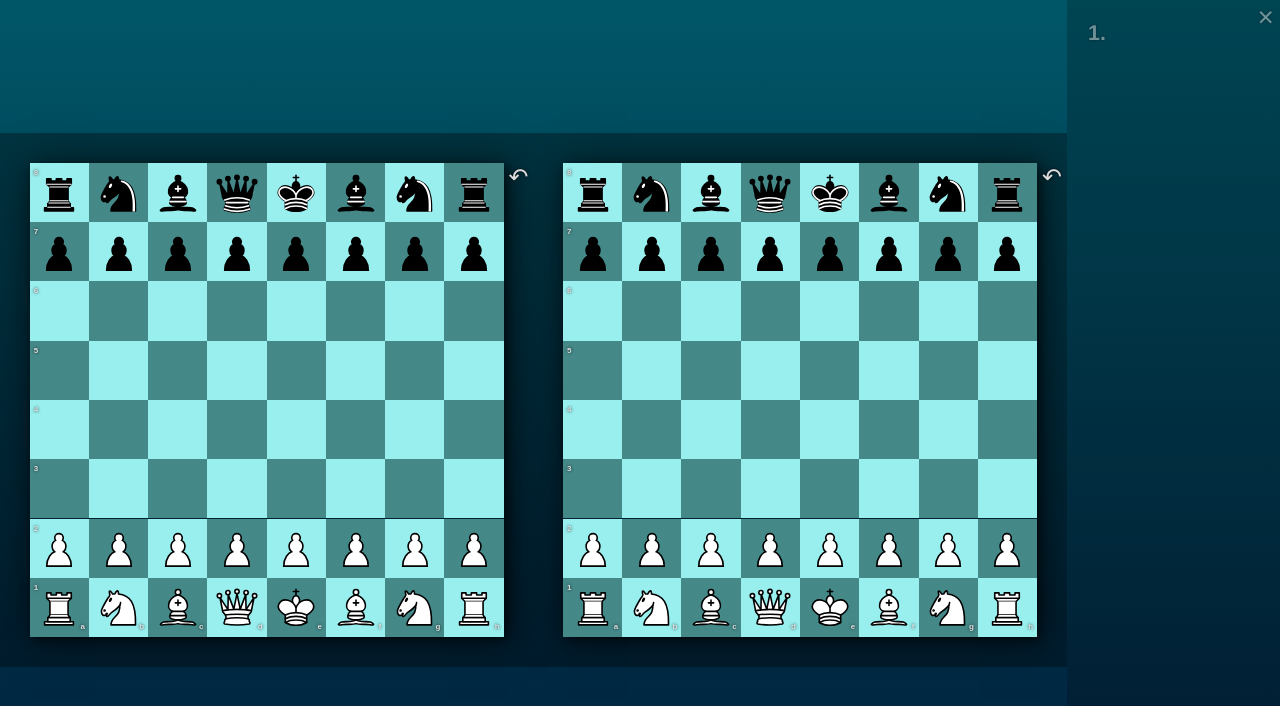
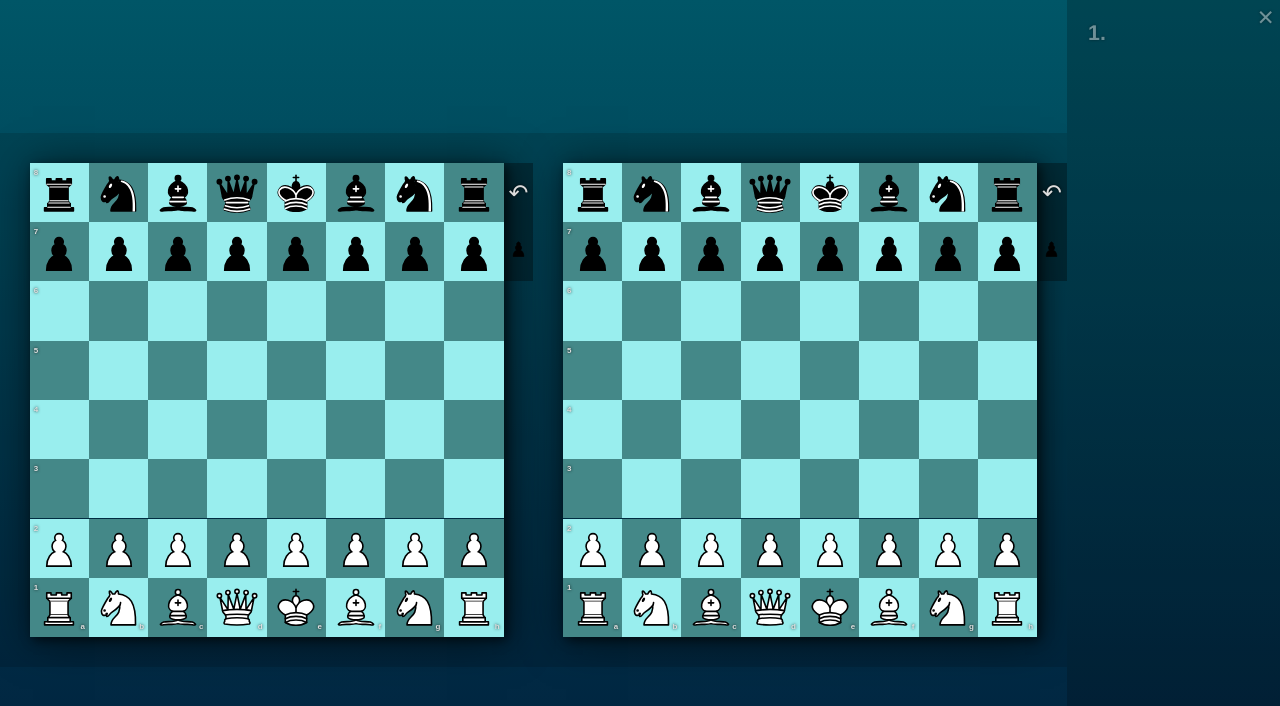
Before and after one commit to philer/phichess, a Svelte app: page / in a window 1280 px wide. Shown: the top 706 px of the page. Built offline with nearby package versions, Linux system fonts and the light colour scheme.

Commit message:
implement board rotation

```diff
--- a/src/Chessboard.svelte
+++ b/src/Chessboard.svelte
@@ -1,14 +1,15 @@
 <script lang="ts">
   import PieceIcon from "./PieceIcon.svelte";
-import {
+  import {
     applyMove, type Game,
     type MoveInput,
     requiresPromotion,
     type Square,
-    squares } from "./chess"
+    squares,
+  } from "./chess"
 
   export let game: Game
-  export let flipped: boolean = false
+  export let asWhite: boolean = true
   export let showCoordinates: boolean = true
 
   let selectedSquare: Square | undefined = undefined
@@ -87,8 +88,8 @@ import {
   on:mouseup={draggingFromSquare && handleMouseup}
 />
 
-<div class="board" class:flipped>
-  {#each flipped ? squares : squares.toReversed() as square, idx (`${square}${board[square] || ""}`)}
+<div class="board" class:asWhite>
+  {#each asWhite ? squares.toReversed() : squares as square, idx (`${square}${board[square] || ""}`)}
     {@const piece = board[square]}
     {@const isLight = (idx + ~~(idx / 8)) % 2 > 0}
     <div
@@ -105,10 +106,10 @@ import {
       tabindex="0"
     >
       {#if showCoordinates}
-        {#if square[1] === (flipped ? "8" : "1")}
+        {#if square[1] === (asWhite ? "1" :  "8")}
           <div class="file">{square[0]}</div>
         {/if}
-        {#if square[0] === (flipped ? "h" : "a")}
+        {#if square[0] === (asWhite ? "a" :  "h")}
           <div class="rank">{square[1]}</div>
         {/if}
       {/if}
@@ -145,7 +146,7 @@ import {
 
     box-shadow: 3px 3px 10px #0009, 3px 3px 40px #0009;
 
-  // &.flipped {
+  // &.asWhite {
   //   transform: rotate(90deg);
   //   > .square {
   //     transform: rotate(-90deg);
--- a/src/Perspective.svelte
+++ b/src/Perspective.svelte
@@ -1,34 +1,38 @@
 <script lang="ts">
-  import { type Game } from "./chess"
+  import { type Color, type Game } from "./chess"
   import Chessboard from "./Chessboard.svelte"
   import PieceIcon from "./PieceIcon.svelte"
   import { partition } from "./util"
 
   export let game: Game
 
-  let flipped = false
+  let rotate = 0
+  let asWhite = true
 
   $: [whiteGraveyard, blackGraveyard] = partition(([color]) => color === "w", game.graveyard)
 </script>
 
-<div class="perspective">
+<div class="perspective" style:transform={`rotate(${rotate}deg)`}>
   <div class="graveyard">
     <div>
-      {#each flipped ? blackGraveyard : whiteGraveyard as piece, idx (idx + piece)}
+      {#each whiteGraveyard as piece, idx (idx + piece)}
         <PieceIcon {piece} />
       {/each}
     </div>
     <div>
-      {#each flipped ? whiteGraveyard : blackGraveyard as piece, idx (idx + piece)}
+      {#each blackGraveyard as piece, idx (idx + piece)}
         <PieceIcon {piece} />
       {/each}
     </div>
   </div>
 
-  <Chessboard bind:game {flipped} />
+  <Chessboard bind:game {asWhite} />
 
   <div class="tools">
-    <button on:click={() => flipped = !flipped}>↶</button>
+    <button on:click={() => rotate += 90}>↶</button>
+    <button on:click={() => asWhite = !asWhite}>
+      <PieceIcon piece={asWhite ? "b" : "w"} />
+    </button>
   </div>
 </div>
 
@@ -42,19 +46,19 @@
     height: var(--perspective-size);
     padding: var(--frame-size) 0;
 
-    // transform: rotate(90deg);
+    transform: rotate(0deg);
+    transition: 0.5s transform;
 
     display: flex;
     align-items: stretch;
     justify-content: stretch;
 
-    background: #0005;
+    background: #0002;
   }
 
   .graveyard,
   .tools,
   .graveyard > div {
-    padding: 0 0.5rem;
     width: calc(.5 * var(--square-size));
     font-size: calc(.4 * var(--square-size));
 
@@ -68,4 +72,10 @@
   .graveyard {
     justify-content: space-between;
   }
+  button {
+    appearance: none;
+    background: #0005;
+    width: 100%;
+    aspect-ratio: .5;
+  }
 </style>
```
